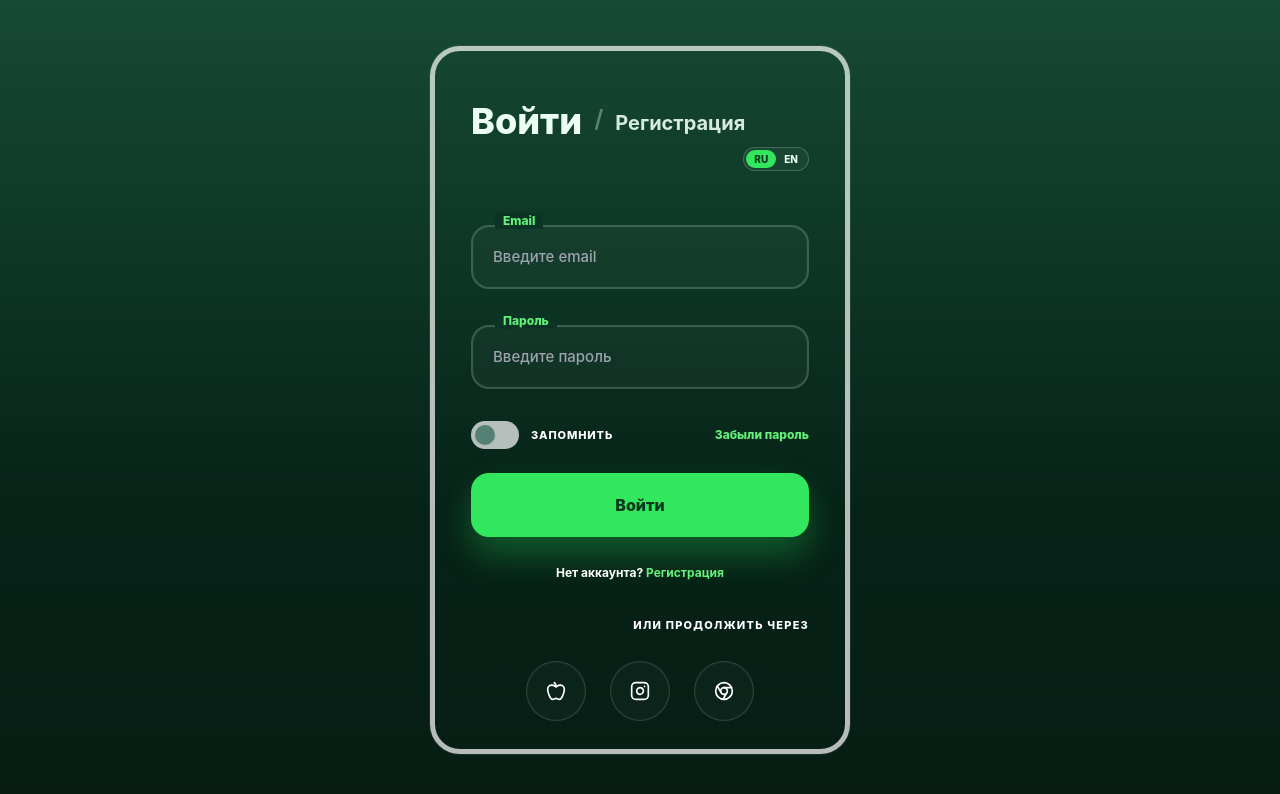
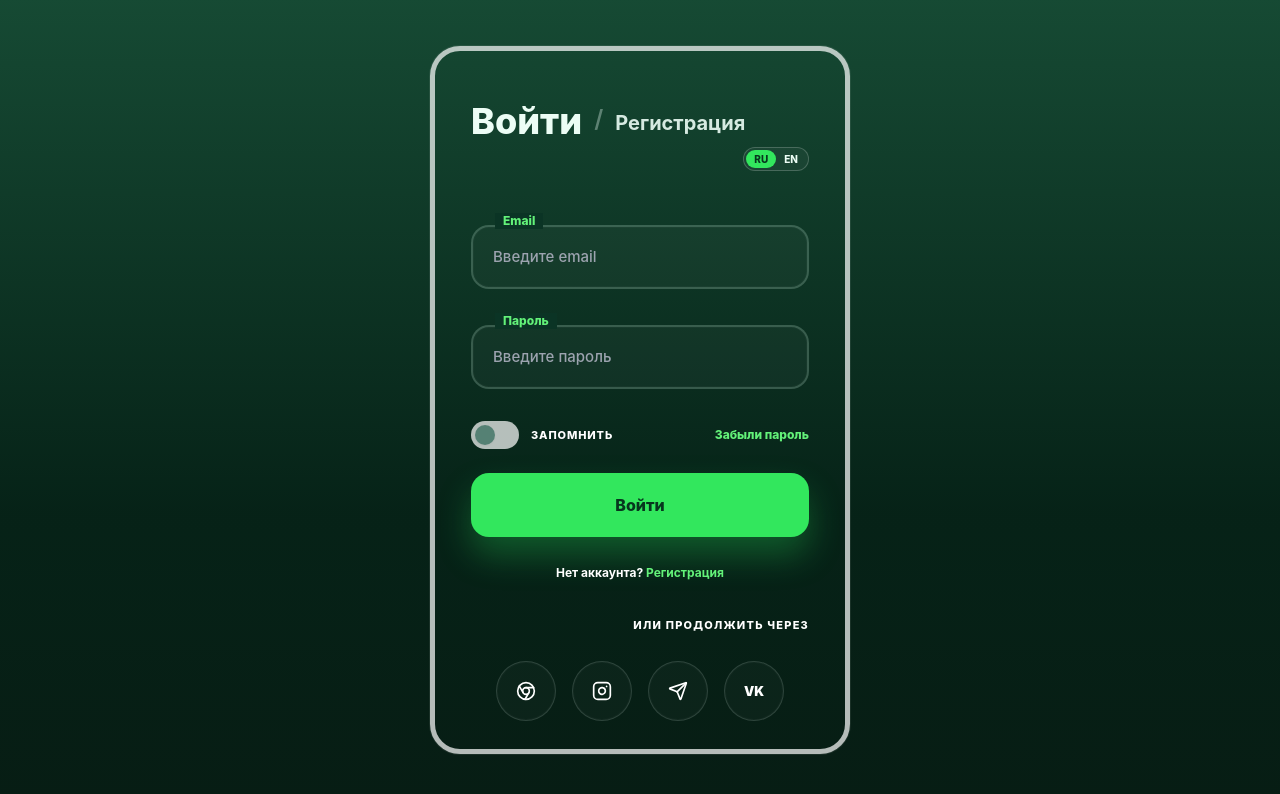
Before and after one commit to aiti18/PLANES, a Next.js app: page /login in a window 1280 px wide. Shown: the top 794 px of the page. Built offline with nearby package versions, Linux system fonts and the light colour scheme; no server answers.

Commit message:
update social auth buttons

```diff
--- a/src/components/auth/LoginForm.tsx
+++ b/src/components/auth/LoginForm.tsx
@@ -1,7 +1,7 @@
 "use client";
 
 import { zodResolver } from "@hookform/resolvers/zod";
-import { Apple, Chrome, Instagram, type LucideIcon } from "lucide-react";
+import { Chrome, Instagram, Send, type LucideIcon } from "lucide-react";
 import { signIn } from "next-auth/react";
 import Link from "next/link";
 import { useState } from "react";
@@ -12,10 +12,13 @@ import { Input } from "@/components/ui/input";
 import { Label } from "@/components/ui/label";
 import { LoginInput, loginSchema } from "@/lib/validators/auth";
 
-const socialActions: Array<{ label: string; Icon: LucideIcon }> = [
-  { label: "Apple", Icon: Apple },
+const socialActions: Array<
+  { label: string; Icon: LucideIcon } | { label: string; text: string }
+> = [
+  { label: "Google", Icon: Chrome },
   { label: "Instagram", Icon: Instagram },
-  { label: "Google", Icon: Chrome },
+  { label: "Telegram", Icon: Send },
+  { label: "VKontakte", text: "VK" },
 ];
 
 type Language = "en" | "ru";
@@ -220,17 +223,23 @@ export function LoginForm() {
               </span>
             </div>
 
-            <div className="mt-7 flex items-center justify-center gap-6">
-              {socialActions.map(({ label, Icon }) => (
+            <div className="mt-7 flex items-center justify-center gap-4">
+              {socialActions.map((action) => (
                 <button
-                  aria-label={label}
+                  aria-label={action.label}
                   className="flex h-[60px] w-[60px] items-center justify-center rounded-full border border-emerald-50/15 bg-white/[0.025] text-emerald-50/76 shadow-[inset_0_0_0_1px_rgba(255,255,255,0.025)] transition hover:border-[#63f279]/65 hover:text-[#63f279] focus-visible:outline-none focus-visible:ring-2 focus-visible:ring-[#63f279]/45"
-                  key={label}
-                  onClick={() => toast.info(`${label} ${t.socialToast}`)}
-                  title={label}
+                  key={action.label}
+                  onClick={() => toast.info(`${action.label} ${t.socialToast}`)}
+                  title={action.label}
                   type="button"
                 >
-                  <Icon className="h-5 w-5" />
+                  {"Icon" in action ? (
+                    <action.Icon className="h-5 w-5" />
+                  ) : (
+                    <span className="text-[13px] font-black tracking-normal">
+                      {action.text}
+                    </span>
+                  )}
                 </button>
               ))}
             </div>
```
